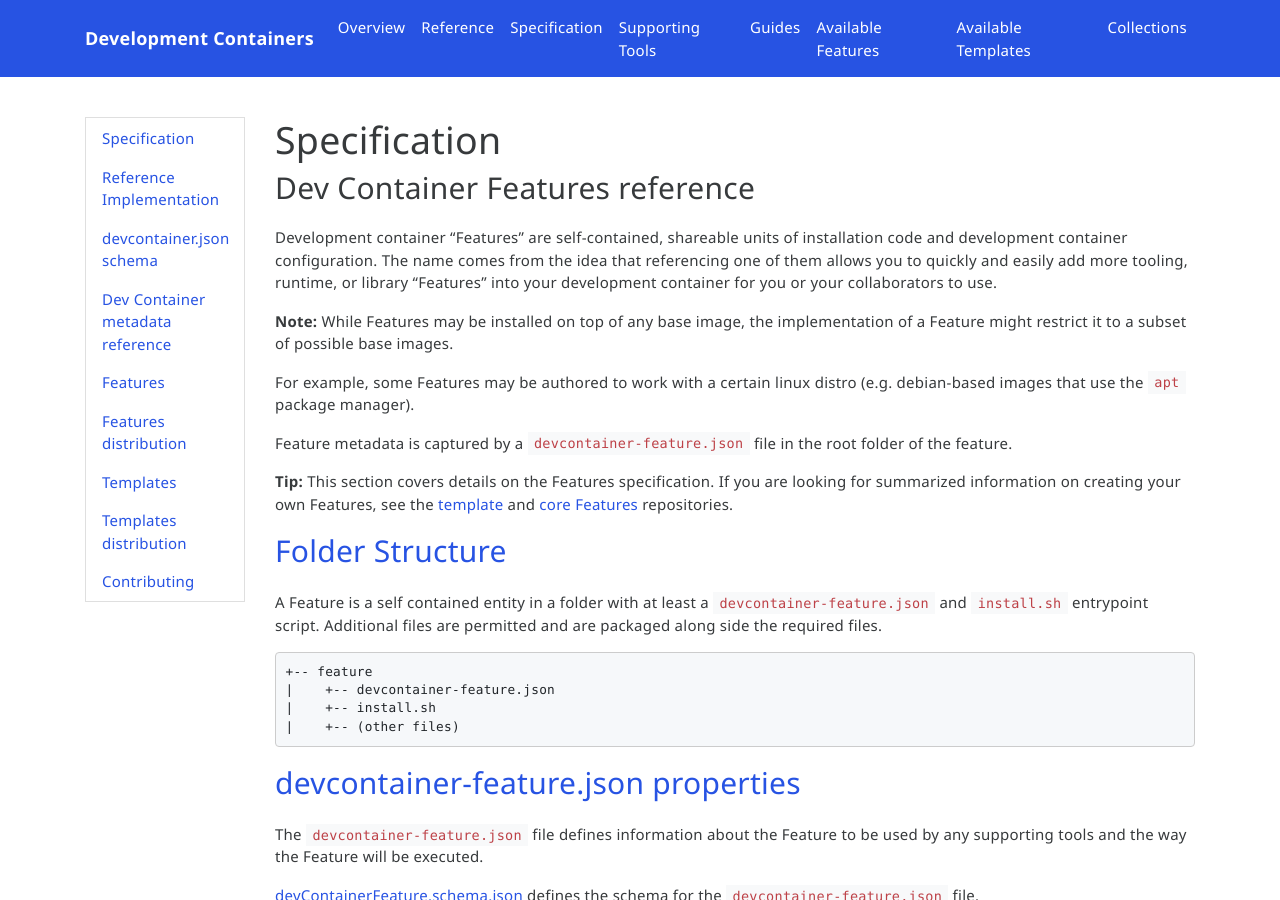
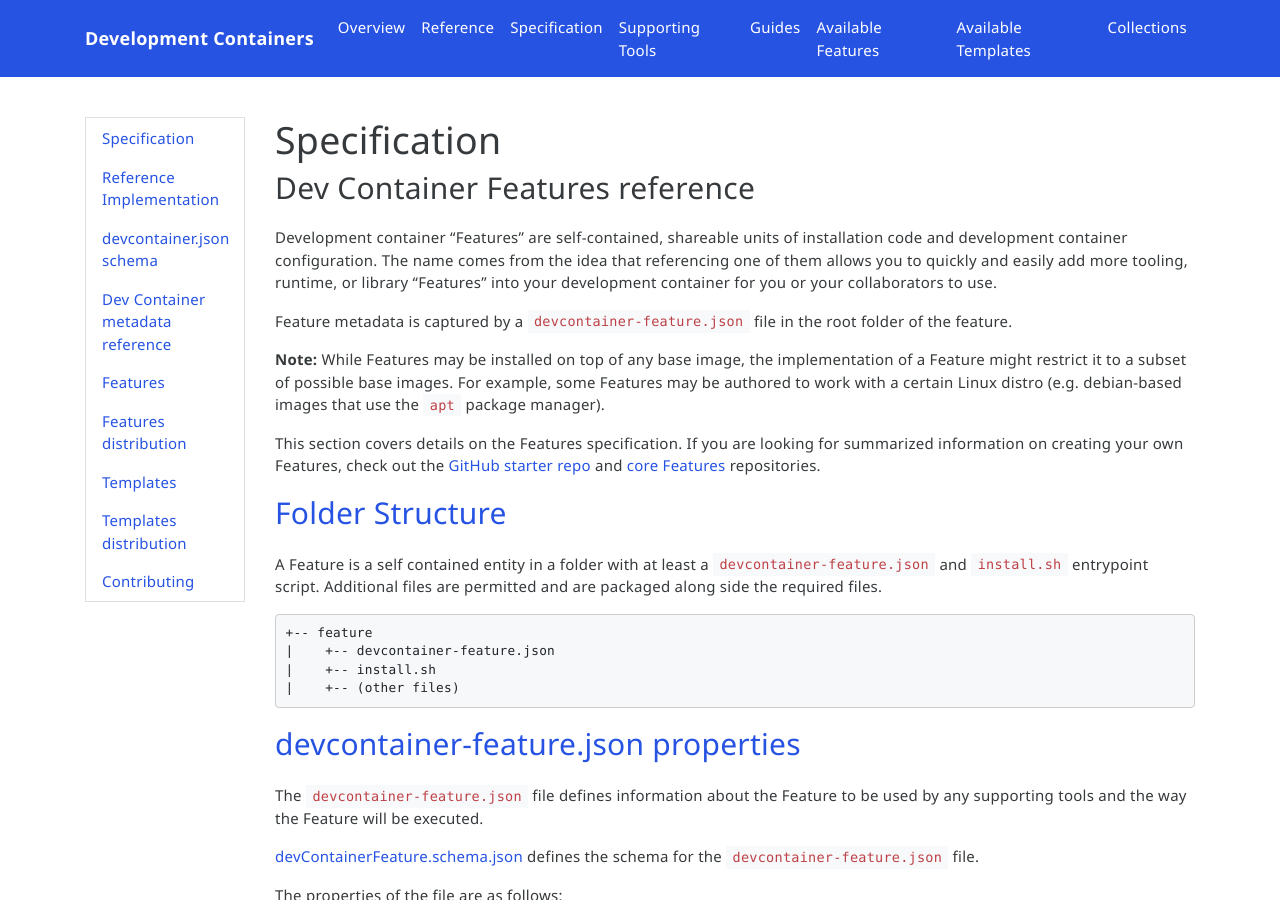
Before and after one commit to devcontainers/devcontainers.github.io, a Jekyll site: the page built from _implementors/features.md, in a window 1280 px wide and 900 px high. Built offline with Jekyll 4.4.1, drawn with Linux system fonts in a browser that asks for light colours; nearby versions of some CDN libraries; comment, search, counter and statistics services are not loaded; some of the changed text lies outside the part shown.

Commit message:
Update features.md

```diff
--- a/_implementors/features.md
+++ b/_implementors/features.md
@@ -8,13 +8,11 @@ index: 5
 
 Development container "Features" are self-contained, shareable units of installation code and development container configuration. The name comes from the idea that referencing one of them allows you to quickly and easily add more tooling, runtime, or library "Features" into your development container for you or your collaborators to use.
 
-> **Note:** While Features may be installed on top of any base image, the implementation of a Feature might restrict it to a subset of possible base images.
->
-> For example, some Features may be authored to work with a certain linux distro (e.g. debian-based images that use the `apt` package manager).
-
 Feature metadata is captured by a `devcontainer-feature.json` file in the root folder of the feature.
 
-> **Tip:** This section covers details on the Features specification. If you are looking for summarized information on creating your own Features, see the [template](https://github.com/devcontainers/feature-template) and [core Features](https://github.com/devcontainers/features) repositories.
+> **Note:** While Features may be installed on top of any base image, the implementation of a Feature might restrict it to a subset of possible base images. For example, some Features may be authored to work with a certain Linux distro (e.g. debian-based images that use the `apt` package manager).
+>
+> This section covers details on the Features specification. If you are looking for summarized information on creating your own Features, check out the [GitHub starter repo](https://github.com/devcontainers/feature-starter) and [core Features](https://github.com/devcontainers/features) repositories.
 
 ## <a href="#folder-structure" name="folder-structure" class="anchor"> Folder Structure </a>
 
@@ -217,7 +215,7 @@ Tooling that handles releasing Features will not republish Features if that exac
 
 ## <a href="#authoring" name="authoring" class="anchor"> Authoring </a>
 
-Features can be authored in a number of languages, the most straightforward being bash scripts. If a Feature is authored in a different language information about it should be included in the metadata so that users can make an informed choice about it.
+Features can be authored in a number of languages, the most straightforward being bash scripts. If a Feature is authored in a different language, information about it should be included in the metadata so that users can make an informed choice about it.
 
 Reference information about the application required to execute the Feature should be included in `devcontainer-feature.json` in the metadata section.
 
@@ -227,7 +225,7 @@ If the Feature is included in a folder as part of the repository that contains `
 
 ## <a href="#release" name="release" class="anchor"> Release </a>
 
-_For information on distributing Features, see [the dev container features distribution page](../features-distribution)._
+_For information on distributing Features, see [the dev container Features distribution page](../features-distribution)._
 
 ## <a href="#execution" name="execution" class="anchor"> Execution </a>
 
```
Also changed, not shown: other parts of _implementors/features.md (+2 -2 lines).
